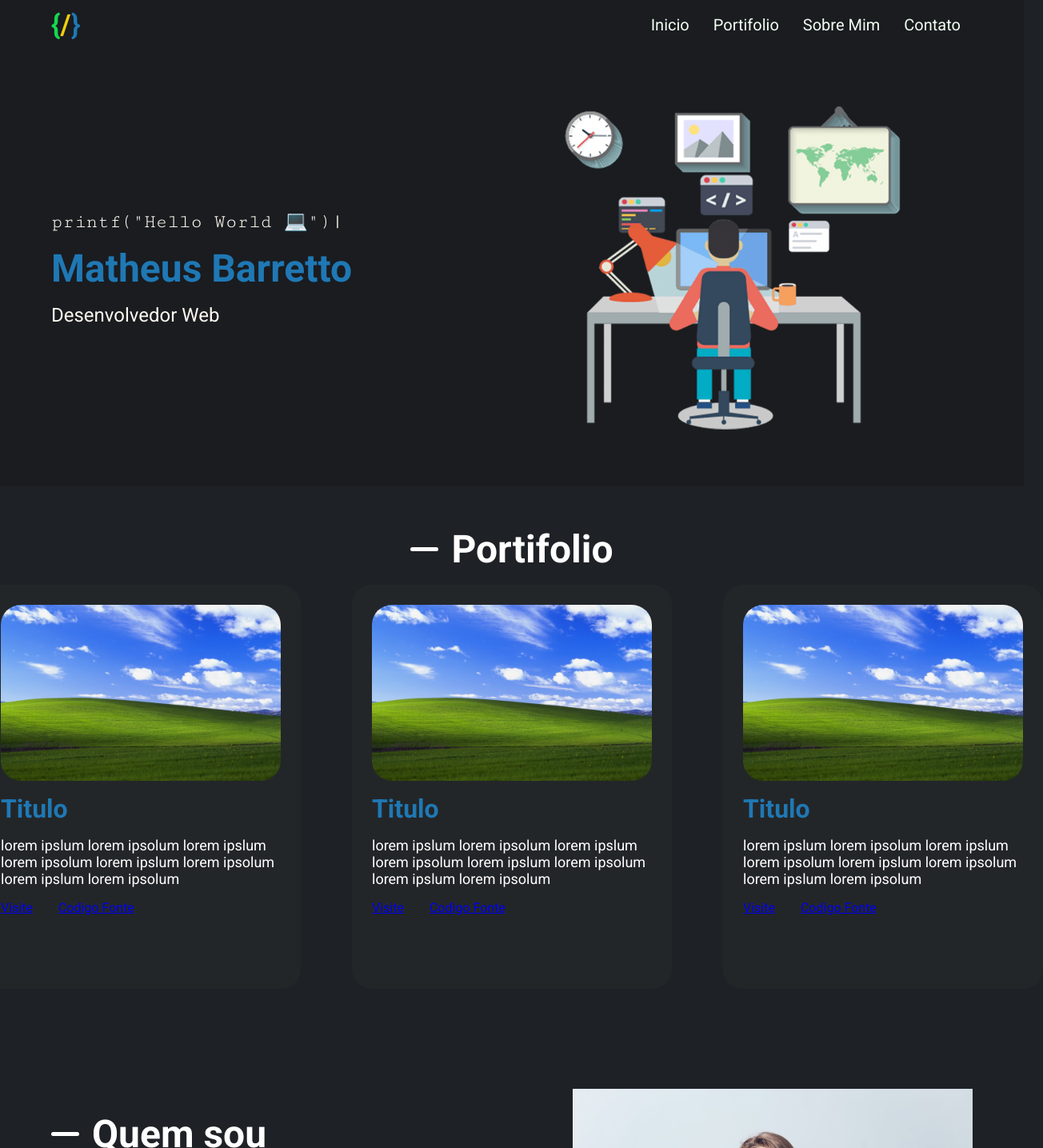
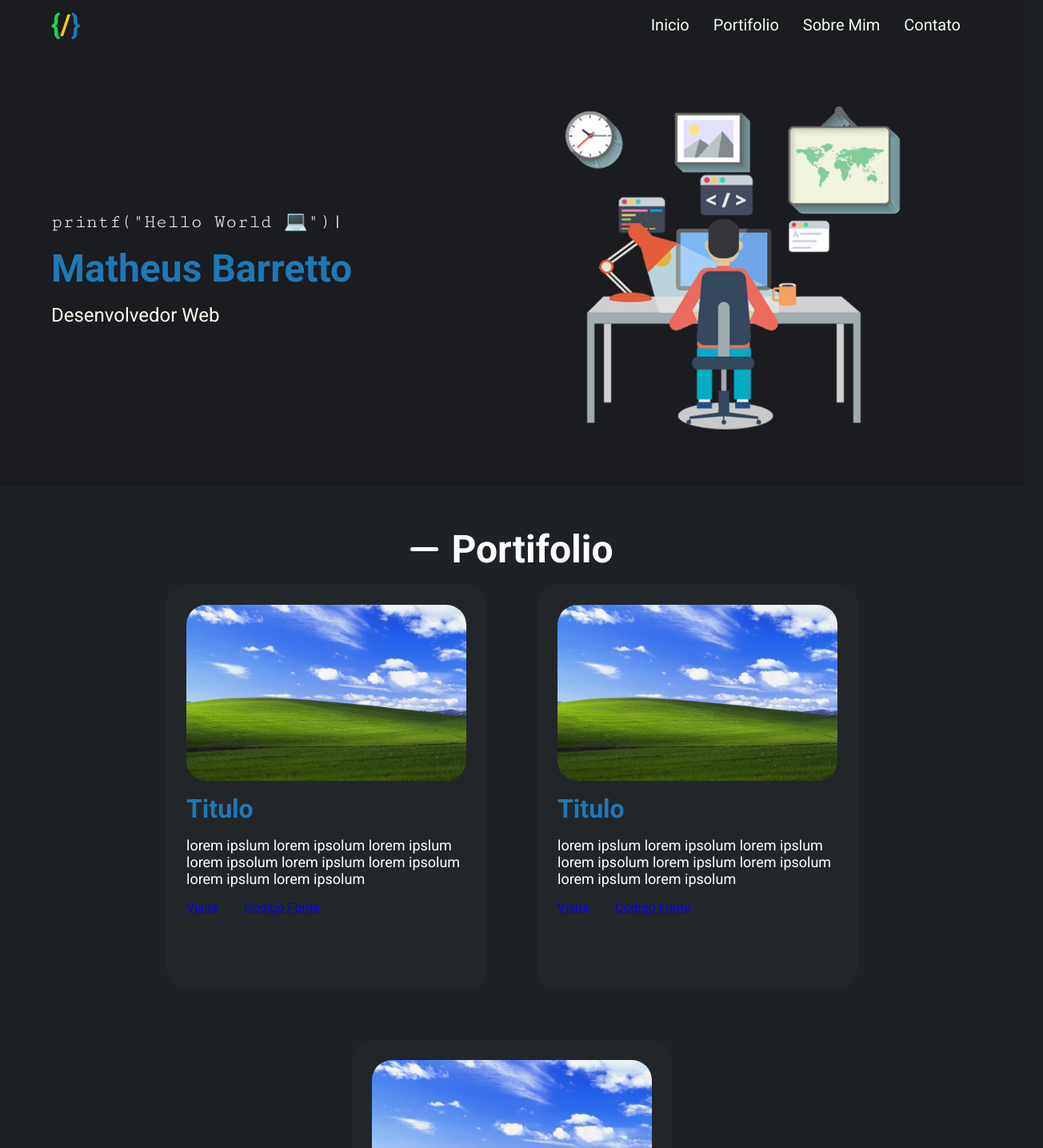
Before and after one commit to mattd-silva22/portifolio-react, a React (Create React App) app: page / in a window 1280 px wide. Shown: the top 1435 px of the page at 80% size, 1304 px wide, since content can reach past the window. Built offline with nearby package versions, Linux system fonts and the light colour scheme.

Commit message:
finalizando teste deploy

```diff
--- a/package.json
+++ b/package.json
@@ -2,6 +2,7 @@
   "name": "my-app",
   "version": "0.1.0",
   "private": true,
+  "homepage": ".",
   "dependencies": {
     "@testing-library/jest-dom": "^5.11.4",
     "@testing-library/react": "^11.1.0",
@@ -41,5 +42,9 @@
       "last 1 firefox version",
       "last 1 safari version"
     ]
+  },
+  "devDependencies": {
+    "@types/styled-components": "^5.1.22",
+    "gh-pages": "^3.2.3"
   }
 }
--- a/src/components/AboutMe/styles.ts
+++ b/src/components/AboutMe/styles.ts
@@ -22,6 +22,10 @@ export const Content = styled.div`
     max-width: 1444px;
     padding: 7.5rem 0;
     gap: 6.4rem;
+
+    @media(max-width: 1080px) {
+            flex-direction: column;
+        }
 
 
 
--- a/src/components/MainBanner/styles.ts
+++ b/src/components/MainBanner/styles.ts
@@ -62,6 +62,9 @@ export const Content = styled.div`
 
     img {
         width: 600px;
+        @media(max-width: 1080px) {
+            display: none;
+        }
     }
 
     `
--- a/src/components/ProjectsTable/styles.ts
+++ b/src/components/ProjectsTable/styles.ts
@@ -27,6 +27,9 @@ export const Content = styled.div`
     .projects-table{
         display: flex;
         gap: 6.4rem;
+        flex-wrap: wrap;
+        align-items: center;
+        justify-content: center;
     }
 
 
```
Also changed, not shown: 2 other files (tests, documents, lock files or other folders).
